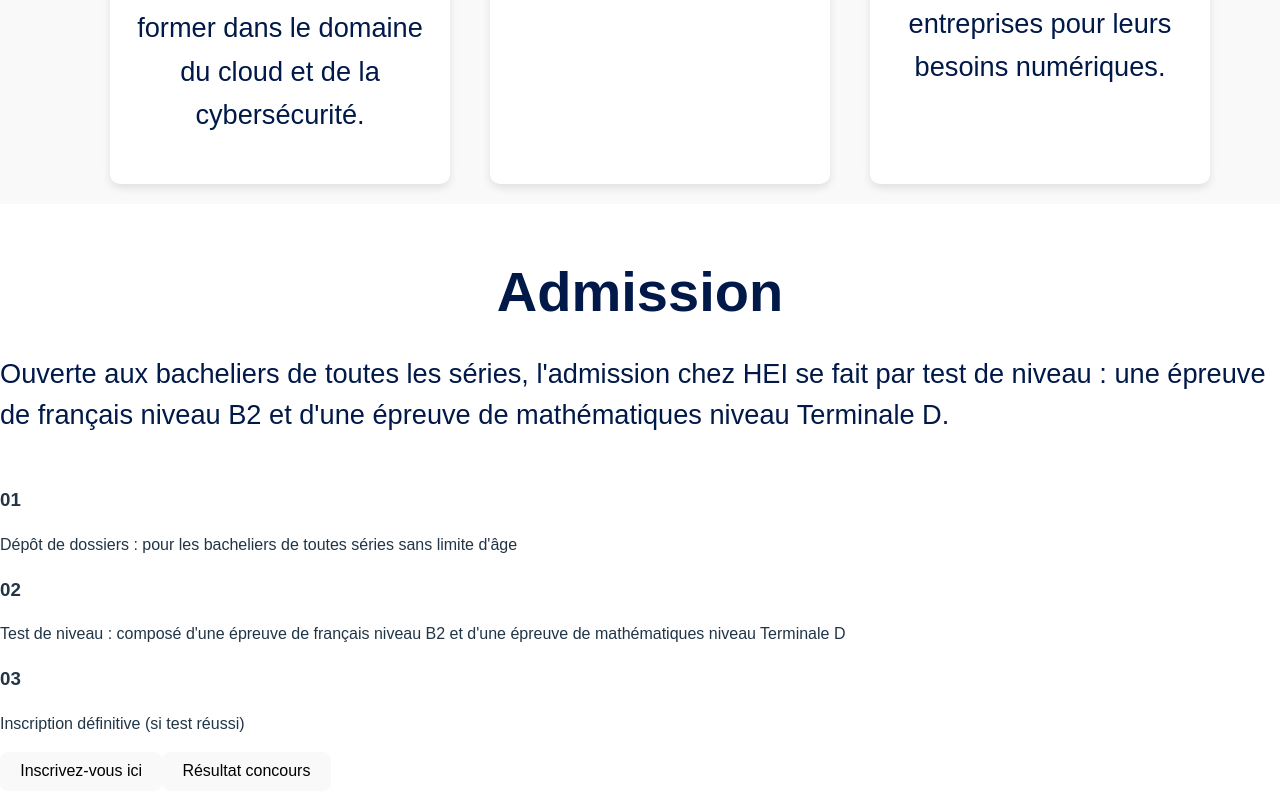
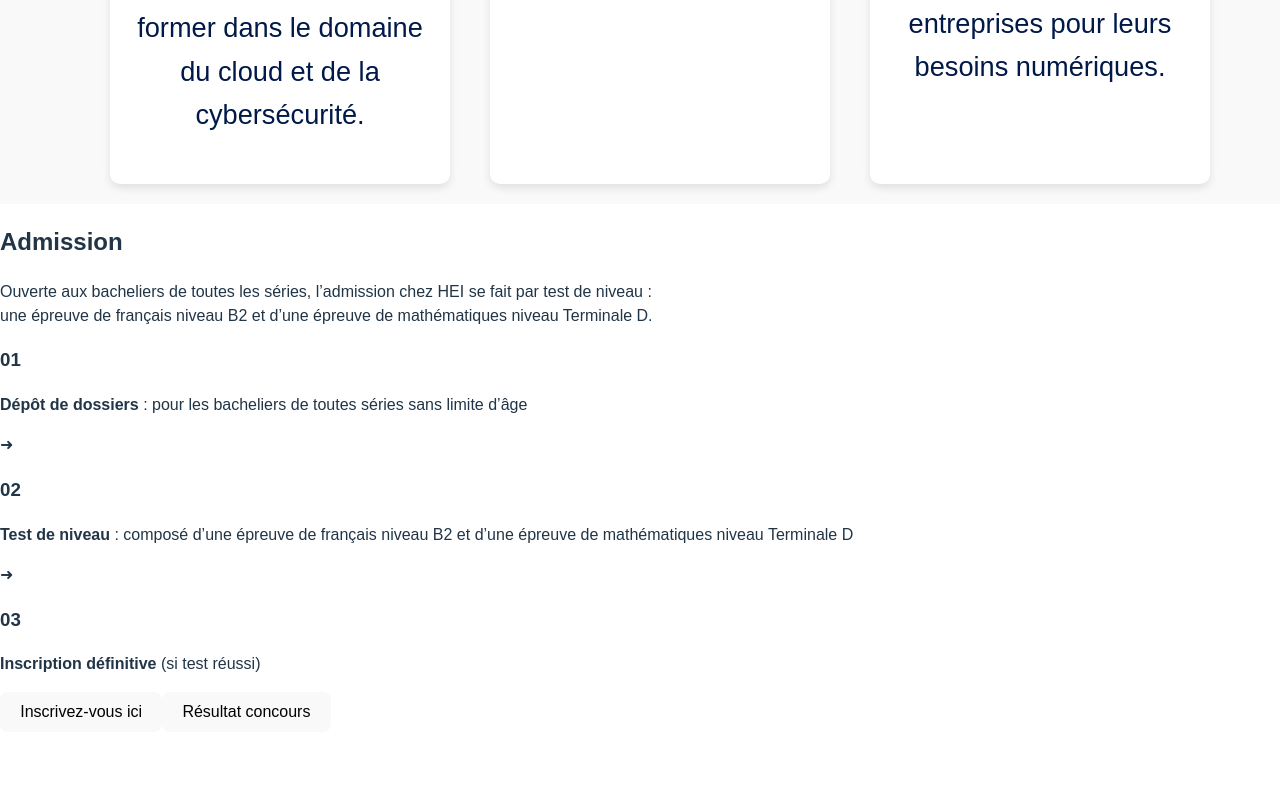
Before and after one commit to andriniainanekena/hei-school-react, a React (Vite) app: page / in a window 1280 px wide. Shown: the part 3993-4784 px from the top of the page. After the commit the page ends 4725 px from the top, so only its background shows below. Built offline with nearby package versions, Linux system fonts and the light colour scheme.

Commit message:
refactor(admission): update component structure for layout consistency

```diff
--- a/src/App.jsx
+++ b/src/App.jsx
@@ -107,25 +107,40 @@
       </section>
 
     <section className="admission-section">
-        <h2 className="section-title">Admission</h2>
-        <p className="section-text">Ouverte aux bacheliers de toutes les séries, l'admission chez HEI se fait par test de niveau : une épreuve de français niveau B2 et d'une épreuve de mathématiques niveau Terminale D.</p>
+      <h2 className="admission-title">Admission</h2>
+      <p className="admission-description">
+        Ouverte aux bacheliers de toutes les séries, l’admission chez HEI se fait par test de niveau :<br />
+        une épreuve de français niveau B2 et d’une épreuve de mathématiques niveau Terminale D.
+      </p>
+
       <div className="admission-steps">
-          <div className="admission-step">
+        <div className="step step-1">
           <h3 className="step-number">01</h3>
-            <p className="step-text">Dépôt de dossiers : pour les bacheliers de toutes séries sans limite d'âge</p>
+          <p>
+            <strong>Dépôt de dossiers</strong> : pour les bacheliers de toutes séries sans limite d’âge
+          </p>
+          <span className="step-arrow">➜</span>
         </div>
-          <div className="admission-step admission-step-middle">
+
+        <div className="step step-2">
           <h3 className="step-number">02</h3>
-            <p className="step-text">Test de niveau : composé d'une épreuve de français niveau B2 et d'une épreuve de mathématiques niveau Terminale D</p>
+          <p>
+            <strong>Test de niveau</strong> : composé d’une épreuve de français niveau B2 et d’une épreuve de mathématiques niveau Terminale D
+          </p>
+          <span className="step-arrow">➜</span>
         </div>
-          <div className="admission-step admission-step-last">
+
+        <div className="step step-3">
           <h3 className="step-number">03</h3>
-            <p className="step-text">Inscription définitive (si test réussi)</p>
+          <p>
+            <strong>Inscription définitive</strong> (si test réussi)
+          </p>
         </div>
       </div>
+
       <div className="admission-buttons">
-          <button className="admission-button">Inscrivez-vous ici</button>
-          <button className="admission-button">Résultat concours</button>
+        <button className="button-primary">Inscrivez-vous ici</button>
+        <button className="button-secondary">Résultat concours</button>
       </div>
     </section>
 
```
Lines whose indentation alone changed are shown as unchanged.
